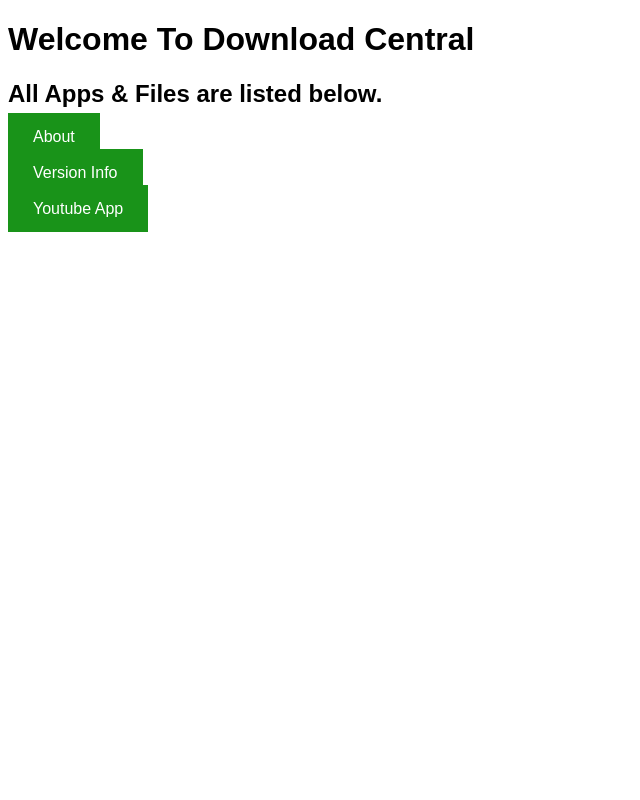
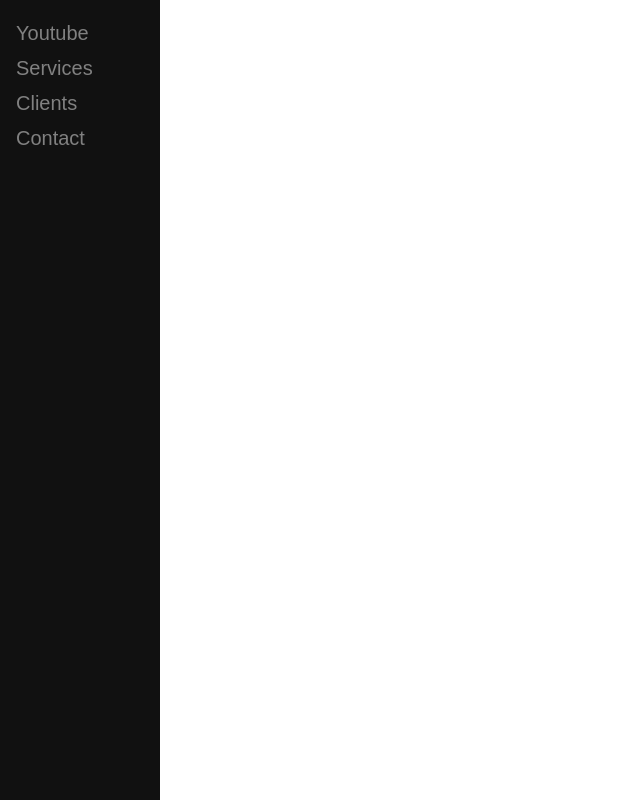
Before and after one commit to mangoisbest/Download-Central, an Electron app: page index.html in a window 850 px wide. Shown: the whole page, without its empty margins (0-640 px from the left). Drawn offline with Linux system fonts and the light colour scheme.

Commit message:
big update

```diff
--- a/index.html
+++ b/index.html
@@ -8,23 +8,25 @@
          'unsafe-inline'" />
 	<link href="main.css" rel="stylesheet" />
 	<link rel="stylesheet" href="https://cdn.jsdelivr.net/npm/bootstrap@4.0.0/dist/css/bootstrap.min.css" integrity="sha384-Gn5384xqQ1aoWXA+058RXPxPg6fy4IWvTNh0E263XmFcJlSAwiGgFAW/dAiS6JXm" crossorigin="anonymous" />
+	<link rel="stylesheet" href="https://fonts.googleapis.com/css?family=Roboto:300,400,500,700&display=swap" />
+	<script src="https://kit.fontawesome.com/88adf6455c.js" crossorigin="anonymous"></script>
 	<title>Download Central Store</title>
 </head>
 
 <body class="body">
-	<h1>Welcome To Download Central</h1>
-	<h2>All Apps & Files are listed below.</h2> <a class="link" href="src/pages/about/aboutMain.html">About</a>
-	<br />
-	<br /> <a class="link" href="src/pages/versioncheck/VersionCheck.html">Version Info</a
-         >
-      <br />
-      <br />
-      <a class="link" href="src/pages/apps/Youtube/Youtube.html">Youtube App</a>
+	<div class="sidebar">
+		<a href="src/pages/apps/Youtube/Youtube.html"><i class="fa-brands fa-youtube"></i>Youtube</a>
+		<a href="#services"><i class="fa fa-fw fa-wrench"></i> Services</a>
+		<a href="#clients"><i class="fa fa-fw fa-user"></i> Clients</a>
+		<a href="#contact"><i class="fa fa-fw fa-envelope"></i> Contact</a>
+	</div>
+	<p>Home Page</p>
 	<!-- You can also require other files to run in this process -->
 	<script src="./renderer.js"></script>
 	<script src="https://code.jquery.com/jquery-3.2.1.slim.min.js" integrity="sha384-KJ3o2DKtIkvYIK3UENzmM7KCkRr/rE9/Qpg6aAZGJwFDMVNA/GpGFF93hXpG5KkN" crossorigin="anonymous"></script>
 	<script src="https://cdn.jsdelivr.net/npm/popper.js@1.12.9/dist/umd/popper.min.js" integrity="sha384-ApNbgh9B+Y1QKtv3Rn7W3mgPxhU9K/ScQsAP7hUibX39j7fakFPskvXusvfa0b4Q" crossorigin="anonymous"></script>
 	<script src="https://cdn.jsdelivr.net/npm/bootstrap@4.0.0/dist/js/bootstrap.min.js" integrity="sha384-JZR6Spejh4U02d8jOt6vLEHfe/JQGiRRSQQxSfFWpi1MquVdAyjUar5+76PVCmYl" crossorigin="anonymous"></script>
+	<script src="https://cdnjs.cloudflare.com/ajax/libs/material-ui/4.12.4/index.js" integrity="sha512-wEnX3bNd/CdyrOFR0KIGlHihK/w9x3/It8Vc18aymEF/F/f1q0Mq8T+GSxF1wYUACLEGECapuIYQdQlKY1LBJw==" crossorigin="anonymous" referrerpolicy="no-referrer"></script>
 </body>
 
 </html>
--- a/main.css
+++ b/main.css
@@ -17,3 +17,48 @@
 .link:hover {
   background-color: #223094;
 }
+
+/* Sidbar CSS */
+/* Style the sidebar - fixed full height */
+.sidebar {
+    height: 100%;
+    width: 160px;
+    position: fixed;
+    z-index: 1;
+    top: 0;
+    left: 0;
+    background-color: #111;
+    overflow-x: hidden;
+    padding-top: 16px;
+}
+
+    /* Style sidebar links */
+    .sidebar a {
+        padding: 6px 8px 6px 16px;
+        text-decoration: none;
+        font-size: 20px;
+        color: #818181;
+        display: block;
+    }
+
+        /* Style links on mouse-over */
+        .sidebar a:hover {
+            color: #f1f1f1;
+        }
+
+/* Style the main content */
+.main {
+    margin-left: 160px; /* Same as the width of the sidenav */
+    padding: 0px 10px;
+}
+
+/* Add media queries for small screens (when the height of the screen is less than 450px, add a smaller padding and font-size) */
+@media screen and (max-height: 450px) {
+    .sidebar {
+        padding-top: 15px;
+    }
+
+        .sidebar a {
+            font-size: 18px;
+        }
+}
--- a/package.json
+++ b/package.json
@@ -14,6 +14,7 @@
     "electron": "^21.2.3"
   },
   "dependencies": {
+    "@material-ui/core": "^4.12.4",
     "electron-squirrel-startup": "^1.0.0"
   },
   "scripts": {
--- a/src/pages/apps/Youtube/Youtube.css
+++ b/src/pages/apps/Youtube/Youtube.css
@@ -0,0 +1,48 @@
+/* Sidebar CSS */
+/* Style the sidebar - fixed full height */
+.sidebar {
+    height: 100%;
+    width: 160px;
+    position: fixed;
+    z-index: 1;
+    top: 0;
+    left: 0;
+    background-color: #111;
+    overflow-x: hidden;
+    padding-top: 16px;
+}
+
+    /* Style sidebar links */
+    .sidebar a {
+        padding: 6px 8px 6px 16px;
+        text-decoration: none;
+        font-size: 20px;
+        color: #818181;
+        display: block;
+    }
+
+        /* Style links on mouse-over */
+        .sidebar a:hover {
+            color: #f1f1f1;
+        }
+
+/* Style the main content */
+.main {
+    margin-left: 160px; /* Same as the width of the sidenav */
+    padding: 0px 10px;
+}
+
+/* Add media queries for small screens (when the height of the screen is less than 450px, add a smaller padding and font-size) */
+@media screen and (max-height: 450px) {
+    .sidebar {
+        padding-top: 15px;
+    }
+
+        .sidebar a {
+            font-size: 18px;
+        }
+}
+
+.page {
+    float: right
+}
```
Also changed, not shown: src/pages/apps/Youtube/Youtube.html (+10 -2 lines), 1 other file.
